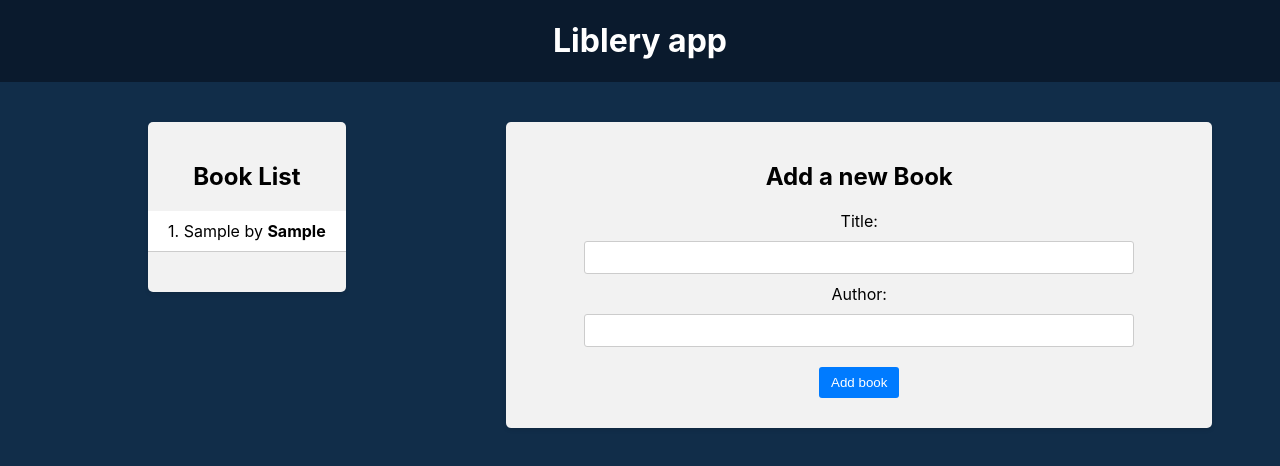
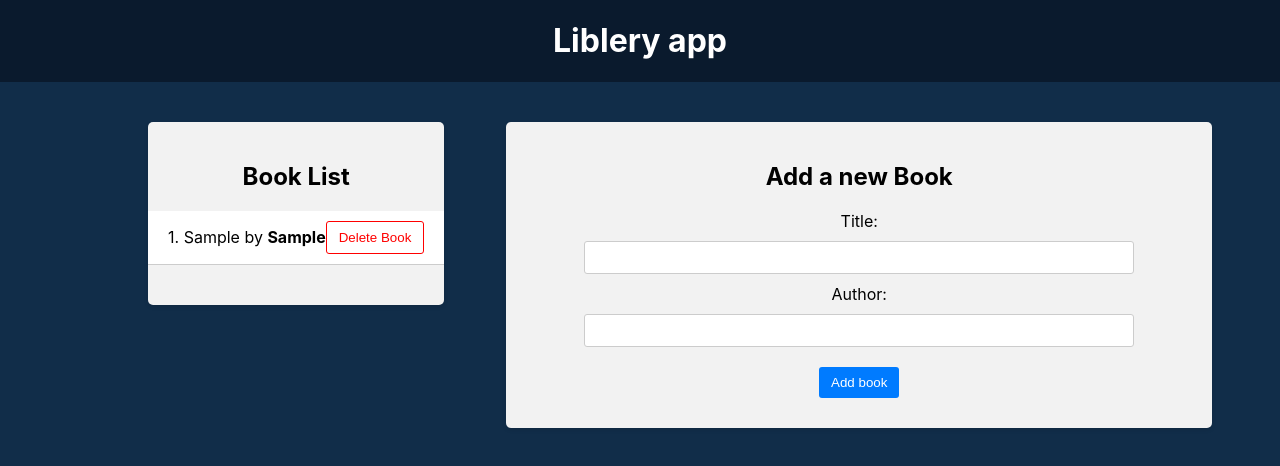
Before and after one commit to mishok2004/30-react-redux, a React (Create React App) app in the folder frontend/: page / in a window 1280 px wide. Both pictures are taken after typing "Sample", "Sample" into the empty fields and a click on the button "Add book". Shown: the top 466 px of the page. Built offline with nearby package versions, Linux system fonts and the light colour scheme.

Commit message:
add delete button

```diff
--- a/frontend/src/components/BookForm/BookForm.js
+++ b/frontend/src/components/BookForm/BookForm.js
@@ -17,7 +17,6 @@ const BookForm = () => {
         title,
         author,
       }
-      console.log(addBook(book))
       dispatch(addBook(book))
 
       setTitle('')
--- a/frontend/src/components/BookList/BookList.js
+++ b/frontend/src/components/BookList/BookList.js
@@ -1,8 +1,18 @@
 import { useSelector } from 'react-redux'
+import { useDispatch } from 'react-redux'
+
+import { delBook } from '../../redux/books/actionCreators'
+
 import './BookList.css'
 
 const BookList = () => {
   const books = useSelector((state) => state.books)
+
+  const dispatch = useDispatch()
+  const onDeleteBook = (id) => {
+    console.log(id)
+    dispatch(delBook(id))
+  }
 
   return (
     <div className="app-block book-list">
@@ -16,6 +26,11 @@ const BookList = () => {
               <div className="book-info">
                 {++index}. {book.title} by <strong>{book.author}</strong>
               </div>
+              <div className="book-action">
+                <button onClick={() => onDeleteBook(book.id)}>
+                  Delete Book
+                </button>
+              </div>
             </li>
           ))}
         </ul>
--- a/frontend/src/redux/books/actionCreators.js
+++ b/frontend/src/redux/books/actionCreators.js
@@ -6,3 +6,10 @@ export const addBook = (newBook) => {
     payload: newBook,
   }
 }
+
+export const delBook = (id) => {
+  return {
+    type: a.DEL_BOOK,
+    payload: id,
+  }
+}
--- a/frontend/src/redux/books/actionTypes.js
+++ b/frontend/src/redux/books/actionTypes.js
@@ -1 +1,2 @@
 export const ADD_BOOK = 'ADD_BOOK'
+export const DEL_BOOK = 'DEL_BOOK'
--- a/frontend/src/redux/books/reducer.js
+++ b/frontend/src/redux/books/reducer.js
@@ -6,6 +6,8 @@ const bookReducer = (state = initialState, action) => {
   switch (action.type) {
     case a.ADD_BOOK:
       return [...state, action.payload]
+    case a.DEL_BOOK:
+      return state.filter((book) => book.id !== action.payload)
     default:
       return state
   }
```
